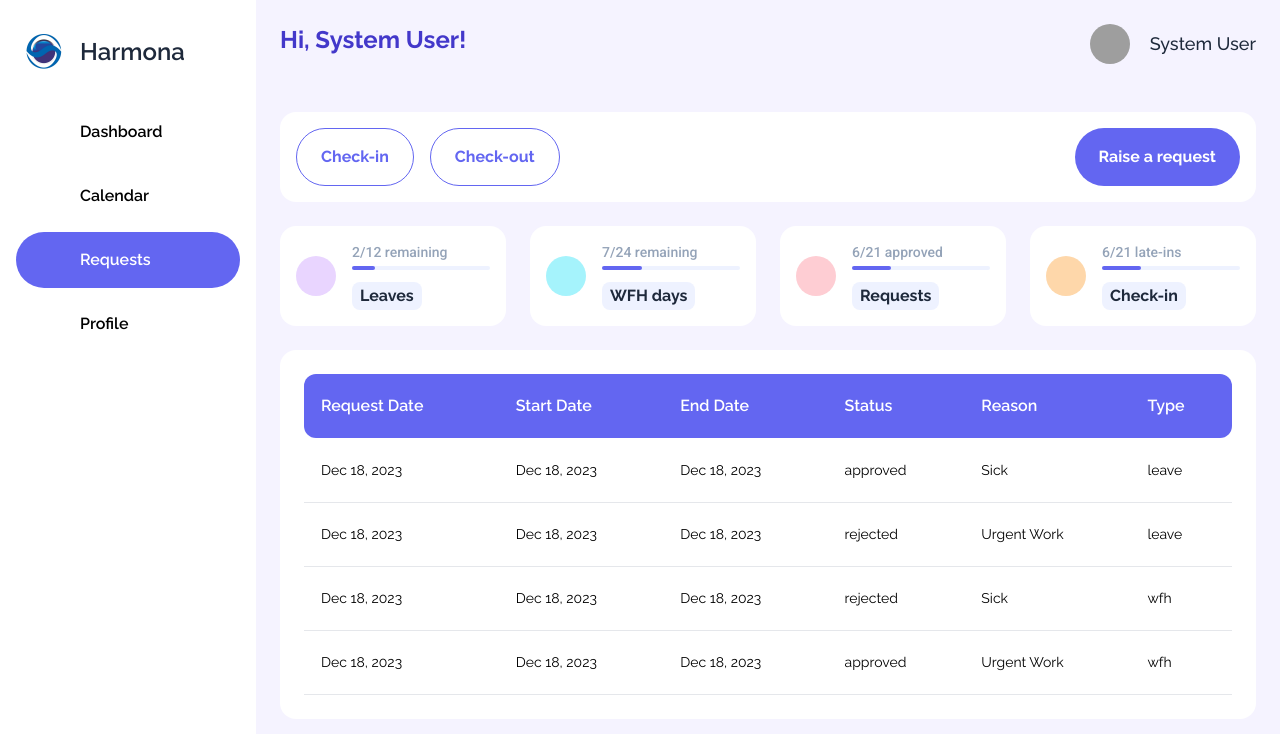
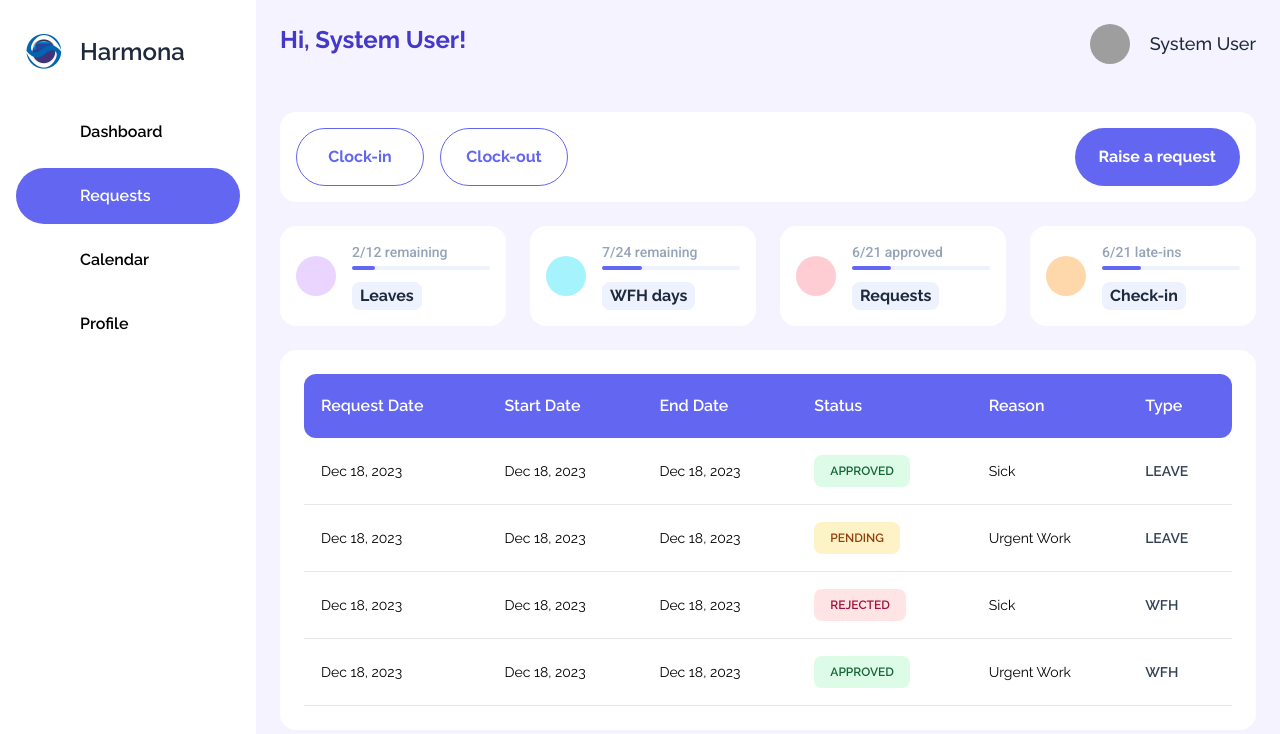
Before and after one commit to AneesMuzzafer/harmona, a Vue app: page /requests in a window 1280 px wide. Shown: the top 734 px of the page. Built offline with nearby package versions, Linux system fonts and the light colour scheme; grey boxes are pictures that could not be loaded; some icons are missing.

Commit message:
✨ Add Profile + Pills

```diff
--- a/src/components/InputMain.vue
+++ b/src/components/InputMain.vue
@@ -9,7 +9,7 @@
  */
 
 interface InputProps {
-    label: string;
+    label?: string;
     modelValue: string;
 }
 
@@ -20,11 +20,11 @@ defineProps<InputProps>();
 
 <template>
     <div class="flex flex-col gap-2 w-fit">
-        <span class="font-medium select-none text-slate-600">
+        <span v-if="label" class="font-medium select-none text-slate-600">
             {{ label }}
         </span>
-        <div class="flex p-2 border border-gray-400 rounded-lg">
-            <input class="flex-1 font-medium bg-transparent focus:outline-none placeholder-slate-300" v-bind="$attrs"
+        <div class="flex py-2 border-b border-slate-400">
+            <input class="flex-1 font-medium bg-transparent focus:outline-none placeholder-slate-300 placeholder:font-light" v-bind="$attrs"
                 :value="modelValue" @input="$emit('update:modelValue', ($event.target as HTMLInputElement).value)" />
         </div>
     </div>
--- /dev/null
+++ b/src/components/Pill.vue
@@ -0,0 +1,30 @@
+<script setup lang="ts">
+/**
+ * Harmona
+ *
+ * @author      Anees Muzzafer
+ * @link        https://github.com/AneesMuzzafer/harmona
+ * @license     MIT
+ * @copyright   2023 Anees Muzzafer
+ */
+
+interface PillProps {
+    label: string;
+    status?: "approved" | "pending" | "rejected";
+}
+
+withDefaults(defineProps<PillProps>(), {
+    status: "approved"
+});
+
+</script>
+
+<template>
+    <div class="flex items-center justify-center px-4 py-2 text-xs font-semibold rounded-lg w-fit" :class="{
+        'bg-green-100 text-green-800': status === 'approved',
+        'bg-amber-100 text-amber-800': status === 'pending',
+        'bg-rose-100 text-rose-800': status === 'rejected',
+    }">
+        {{ label.toUpperCase() }}
+    </div>
+</template>
--- a/src/components/TableCustom.vue
+++ b/src/components/TableCustom.vue
@@ -11,6 +11,9 @@
 import { type TableRow, type TableColumn } from '@/App.d';
 import { TableDataType } from "./../utils/util";
 import { formatDateShort } from "./../utils/helper";
+import Pill from './Pill.vue';
+
+type status = "approved" | "pending" | "rejected";
 
 defineProps({
     columns: Array<TableColumn>,
@@ -34,13 +37,13 @@ defineProps({
             <tr v-for="(row, index) in  data  " :key="index" class="h-16 text-sm border-b">
                 <template v-for="(col) in  columns  " :key="col.type + index">
                     <td v-if="(col.type === TableDataType.Status)">
-                        <div class="flex-1 gap-3 p-4">
-                            {{ row[col.key] }}
+                        <div class="flex-1 p-4">
+                            <Pill :label="(row[col.key] as string)" :status="(row[col.key] as status)"/>
                         </div>
                     </td>
 
                     <td v-else-if="(col.type === TableDataType.Date)">
-                        <div class="flex flex-1 gap-3 p-4 text-12 text-grayscale-900">
+                        <div class="flex flex-1 p-4 ">
                             {{ formatDateShort(new Date(row[col.key])) }}
                         </div>
                     </td>
@@ -52,8 +55,8 @@ defineProps({
                     </td>
 
                     <td v-else-if="(col.type === TableDataType.Type)">
-                        <div class="flex flex-1 gap-3 p-4 text-12 text-grayscale-900">
-                            {{ row[col.key] }}
+                        <div class="flex flex-1 p-4 font-semibold text-slate-700">
+                            {{ (row[col.key] as string).toUpperCase() }}
                         </div>
                     </td>
                 </template>
--- a/src/router/index.ts
+++ b/src/router/index.ts
@@ -24,14 +24,14 @@ const router = createRouter({
             component: DashboardView
         },
         {
+            path: Route.REQUESTS,
+            name: RouteName.REQUESTS,
+            component: RequestsView,
+        },
+        {
             path: Route.CALENDAR,
             name: RouteName.CALENDAR,
             component: CalendarView
-        },
-        {
-            path: Route.REQUESTS,
-            name: RouteName.REQUESTS,
-            component: RequestsView,
         },
         {
             path: Route.PROFILE,
--- a/src/router/routes.ts
+++ b/src/router/routes.ts
@@ -9,21 +9,21 @@
 
 export enum Route {
     DASHBOARD = "/",
+    REQUESTS = "/requests",
     CALENDAR = "/calendar",
-    REQUESTS = "/requests",
     PROFILE = "/profile",
 }
 
 export enum RouteName {
     DASHBOARD = "Dashboard",
+    REQUESTS = "Requests",
     CALENDAR = "Calendar",
-    REQUESTS = "Requests",
     PROFILE = "Profile",
 }
 
 export const Routes = [
     { key: Route.DASHBOARD, label: RouteName.DASHBOARD, icon: "ic:round-dashboard" },
+    { key: Route.REQUESTS, label: RouteName.REQUESTS, icon: "ant-design:form-outlined" },
     { key: Route.CALENDAR, label: RouteName.CALENDAR, icon: "mdi:calendar" },
-    { key: Route.REQUESTS, label: RouteName.REQUESTS, icon: "ant-design:form-outlined" },
     { key: Route.PROFILE, label: RouteName.PROFILE, icon: "iconamoon:profile-circle-light" },
 ];
--- a/src/views/ProfileView.vue
+++ b/src/views/ProfileView.vue
@@ -1,4 +1,8 @@
 <script setup lang="ts">
+import ButtonMain from '@/components/ButtonMain.vue';
+import InputMain from '@/components/InputMain.vue';
+import { ref } from 'vue';
+
 /**
  * Harmona
  *
@@ -8,8 +12,50 @@
  * @copyright   2023 Anees Muzzafer
  */
 
+const userInfo = ref({
+    firstName: "",
+    lastName: "",
+    address: "",
+    phone: "",
+    email: "",
+    username: "",
+    currentPassword: "",
+    newPassword: "",
+    confirmNewPassword: "",
+    imageURL: ""
+})
+
 </script>
 
 <template>
-    <h1>Profile</h1>
+    <div class="flex flex-col px-10 pt-4 m-6 bg-white rounded-2xl">
+        <div class="flex gap-24 py-6 border-gray-200 border0b">
+            <InputMain class="flex-1" label="First Name" v-model="userInfo.firstName" placeholder="First Name" required />
+            <InputMain class="flex-1" label="Last Name" v-model="userInfo.lastName" placeholder="Last Name" />
+            <div class="flex-1"></div>
+        </div>
+        <div class="flex gap-24 py-6 border-gray-200 border0b">
+            <InputMain class="flex-1" label="Username" v-model="userInfo.username" placeholder="Username" />
+            <InputMain class="flex-1" label="Email" v-model="userInfo.email" placeholder="Email" type="email" />
+            <InputMain class="flex-1" label="Phone" v-model="userInfo.phone" placeholder="Phone" type="number" />
+        </div>
+        <div class="flex gap-24 py-6 border-gray-200 border0b">
+            <InputMain class="flex-1" label="Address" v-model="userInfo.address" placeholder="Address" />
+        </div>
+        <div class="flex gap-24 py-6 border-gray-200 border0b">
+            <InputMain class="flex-1" label="Image URL" v-model="userInfo.imageURL" placeholder="Image URL" />
+        </div>
+        <div class="flex gap-24 py-6">
+            <InputMain class="flex-1" label="Current Password" v-model="userInfo.currentPassword"
+                placeholder="Current Password" type="password" />
+            <InputMain class="flex-1" label="New Password" v-model="userInfo.newPassword" placeholder="New Password"
+                type="password" />
+            <InputMain class="flex-1" label="Confirm New Password" v-model="userInfo.confirmNewPassword"
+                placeholder="Confirm New Password" type="password" />
+        </div>
+        <div class="flex justify-end gap-6 pt-4 pb-10">
+            <ButtonMain variant="outlined" class="w-36">Discard</ButtonMain>
+            <ButtonMain class="w-36">Save</ButtonMain>
+        </div>
+    </div>
 </template>
--- a/src/views/RequestsView.vue
+++ b/src/views/RequestsView.vue
@@ -60,7 +60,7 @@ const data: TableRow[] = [
         request_at: new Date(),
         start_at: new Date(),
         end_at: new Date(),
-        status: "rejected",
+        status: "pending",
         reason_title: "Urgent Work",
         request_type: "leave"
     },
@@ -105,10 +105,10 @@ const handleClick = () => {
 <template>
     <div class="flex flex-wrap gap-6 p-6">
         <div class="flex flex-col flex-1 gap-6">
-            <div class="flex justify-between flex-1 p-4 bg-white rounded-2xl">
+            <div class="flex flex-wrap justify-between flex-1 p-4 bg-white rounded-2xl">
                 <div class="flex gap-4">
-                    <ButtonMain variant="outlined" @click=handleClick>Check-in</ButtonMain>
-                    <ButtonMain variant="outlined" @click=handleClick>Check-out</ButtonMain>
+                    <ButtonMain class="w-32" variant="outlined" @click=handleClick>Clock-in</ButtonMain>
+                    <ButtonMain class="w-32" variant="outlined" @click=handleClick>Clock-out</ButtonMain>
                 </div>
                 <ButtonMain variant="filled">Raise a request</ButtonMain>
             </div>
```
